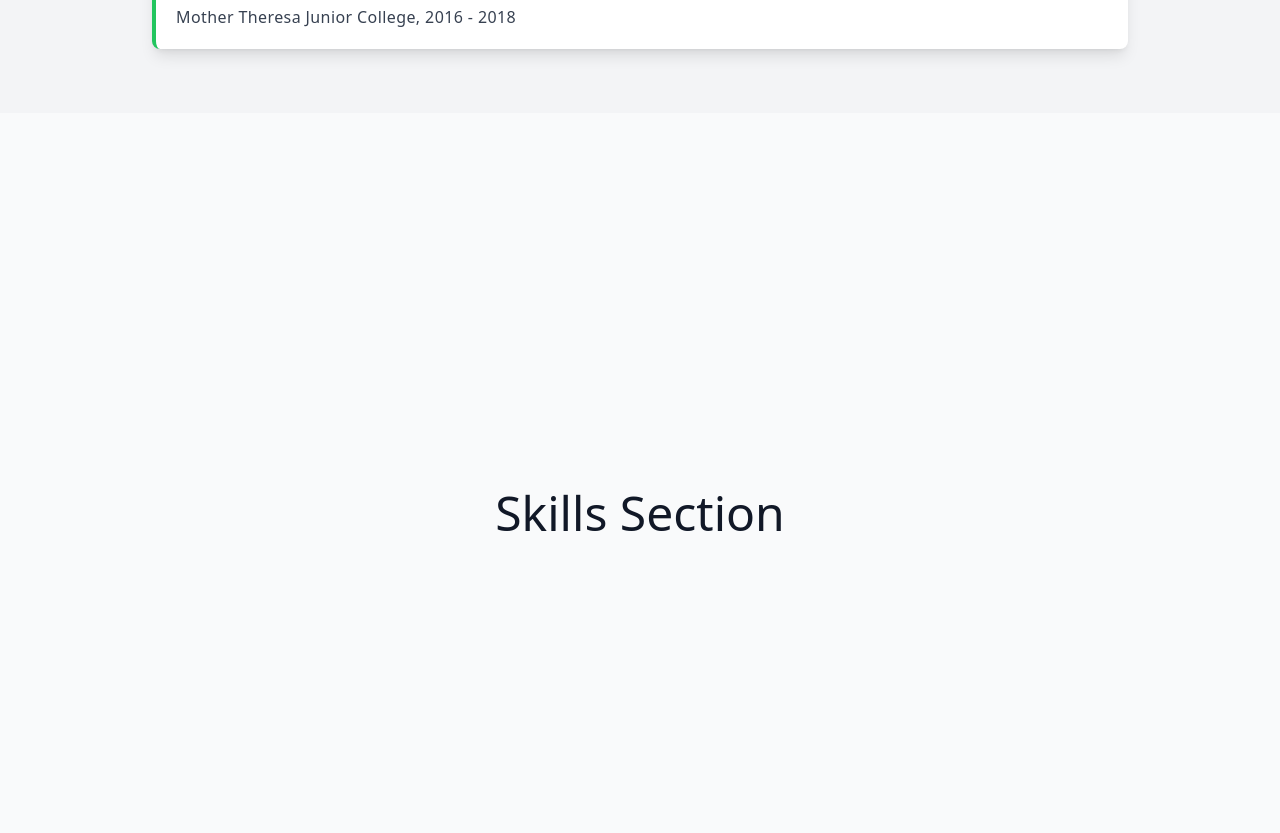
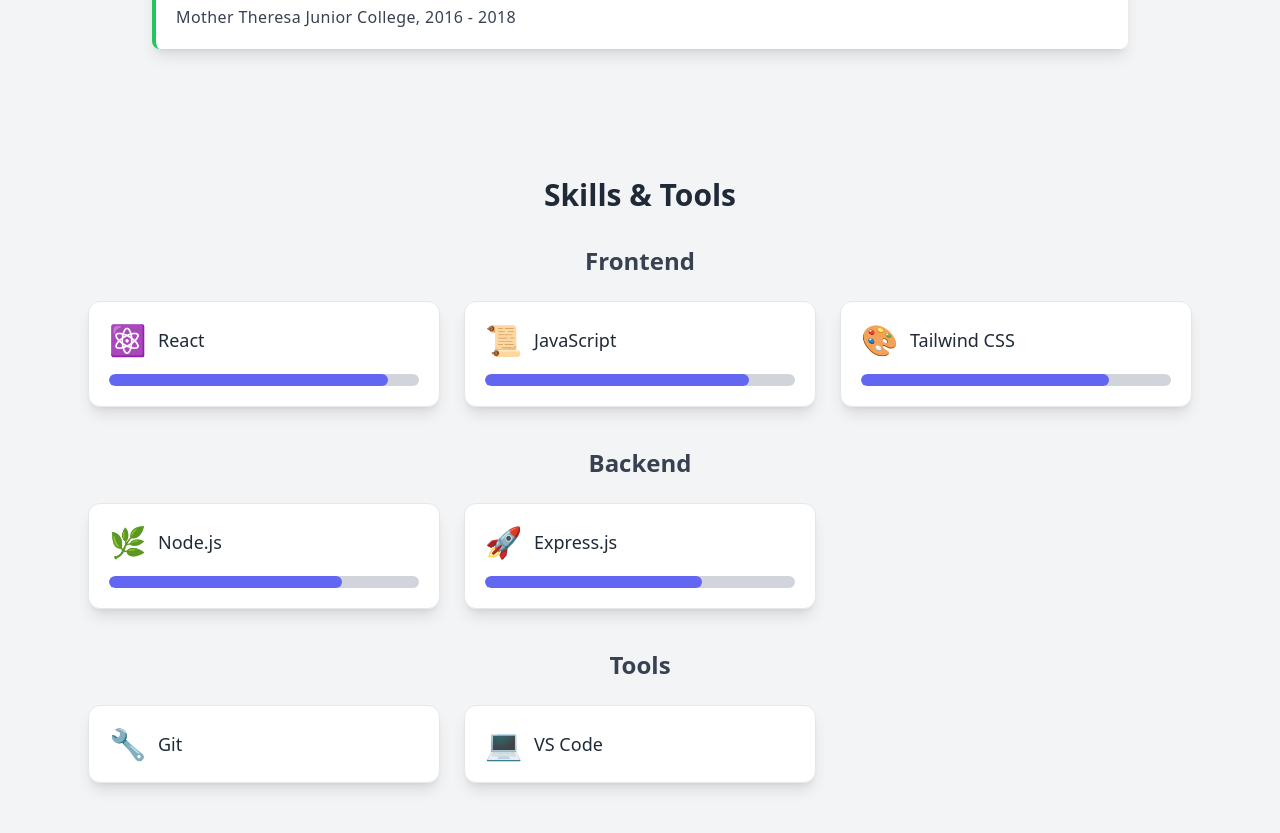
Before and after one commit to vunnammahesh/devfolio, a React (Vite) app: page / in a window 1280 px wide. Shown: the part 1089-1922 px from the top of the page. Built offline with nearby package versions, Linux system fonts and the light colour scheme.

Commit message:
Added Skills section with fully dynamc data

```diff
--- a/src/App.jsx
+++ b/src/App.jsx
@@ -1,6 +1,7 @@
 import Navbar from "./components/Navbar";
 import Hero from "./components/Hero";
 import About from "./components/About";
+import Skills from "./components/Skills"
 function App() {
   return (
     <div className="App font-sans bg-gray-50 dark:bg-gray-800 text-gray-900 dark:text-gray-100">
@@ -10,9 +11,7 @@
 
       <About />
 
-      <section id="skills" className="h-screen flex justify-center items-center">
-        <h1 className="text-5xl">Skills Section</h1>
-      </section>
+      <Skills />
 
       <section id="projects" className="h-screen flex justify-center items-center">
         <h1 className="text-5xl">Projects Section</h1>
--- a/src/components/Skills.jsx
+++ b/src/components/Skills.jsx
@@ -1,11 +1,73 @@
-import React from 'react'
+import { useEffect, useState } from "react";
+import data from "../data/skills.json";
 
-const Skills = () => {
+export default function Skills() {
+  const [skillsData, setSkillsData] = useState([]);
+
+  useEffect(() => {
+    setSkillsData(data.skills ||[]); // Load skills dynamically
+  }, []);
+  if (!skillsData.length) return null;
+
+
   return (
-    <div>
+    <section id="skills" className="py-16 bg-gray-100 dark:bg-gray-900">
+      <div className="max-w-6xl mx-auto px-6">
+        <h2 className="text-3xl font-bold text-gray-800 dark:text-white mb-8 text-center">
+          Skills & Tools
+        </h2>
 
-    </div>
-  )
+        {skillsData.map((category, index) => (
+          <div key={index} className="mb-10">
+            <h3 className="text-2xl font-semibold text-gray-700 dark:text-gray-300 mb-6 text-center">
+              {category.category}
+            </h3>
+
+            <div className="grid grid-cols-1 md:grid-cols-2 lg:grid-cols-3 gap-6">
+              {category.items.map((item, idx) => (
+                <div
+                  key={idx}
+                  className="p-5 bg-white dark:bg-gray-800 shadow-lg rounded-xl border border-gray-200 dark:border-gray-700
+                             transition-all duration-300 transform hover:-translate-y-2 hover:shadow-2xl relative"
+                >
+                  <div className="flex items-center gap-3">
+                    <span className="text-3xl">{item.icon}</span>
+                    <h4 className="text-lg font-medium text-gray-800 dark:text-gray-300">
+                      {item.name}
+                    </h4>
+                  </div>
+
+                  {/* Progress Bar (For skills) */}
+                  {"level" in item && (
+                    <div className="w-full bg-gray-300 dark:bg-gray-700 rounded-full h-3 mt-4 relative overflow-hidden">
+                      <div
+                        className="bg-indigo-500 h-3 rounded-full animate-fill"
+                        style={{
+                          width: `${item.level}%`,
+                          transition: "width 1.5s ease-in-out",
+                        }}
+                      ></div>
+                    </div>
+                  )}
+                </div>
+              ))}
+            </div>
+          </div>
+        ))}
+      </div>
+
+      {/* Add CSS animation for progress bars */}
+      <style>
+        {`
+          @keyframes fill {
+            from { width: 0; }
+            to { width: 100%; }
+          }
+          .animate-fill {
+            animation: fill 1.5s ease-in-out;
+          }
+        `}
+      </style>
+    </section>
+  );
 }
-
-export default Skills
--- /dev/null
+++ b/src/data/skills.json
@@ -0,0 +1,26 @@
+{
+    "skills": [
+      {
+        "category": "Frontend",
+        "items": [
+          { "name": "React", "icon": "⚛️", "level": 90 },
+          { "name": "JavaScript", "icon": "📜", "level": 85 },
+          { "name": "Tailwind CSS", "icon": "🎨", "level": 80 }
+        ]
+      },
+      {
+        "category": "Backend",
+        "items": [
+          { "name": "Node.js", "icon": "🌿", "level": 75 },
+          { "name": "Express.js", "icon": "🚀", "level": 70 }
+        ]
+      },
+      {
+        "category": "Tools",
+        "items": [
+          { "name": "Git", "icon": "🔧" },
+          { "name": "VS Code", "icon": "💻" }
+        ]
+      }
+    ]
+  }
```
